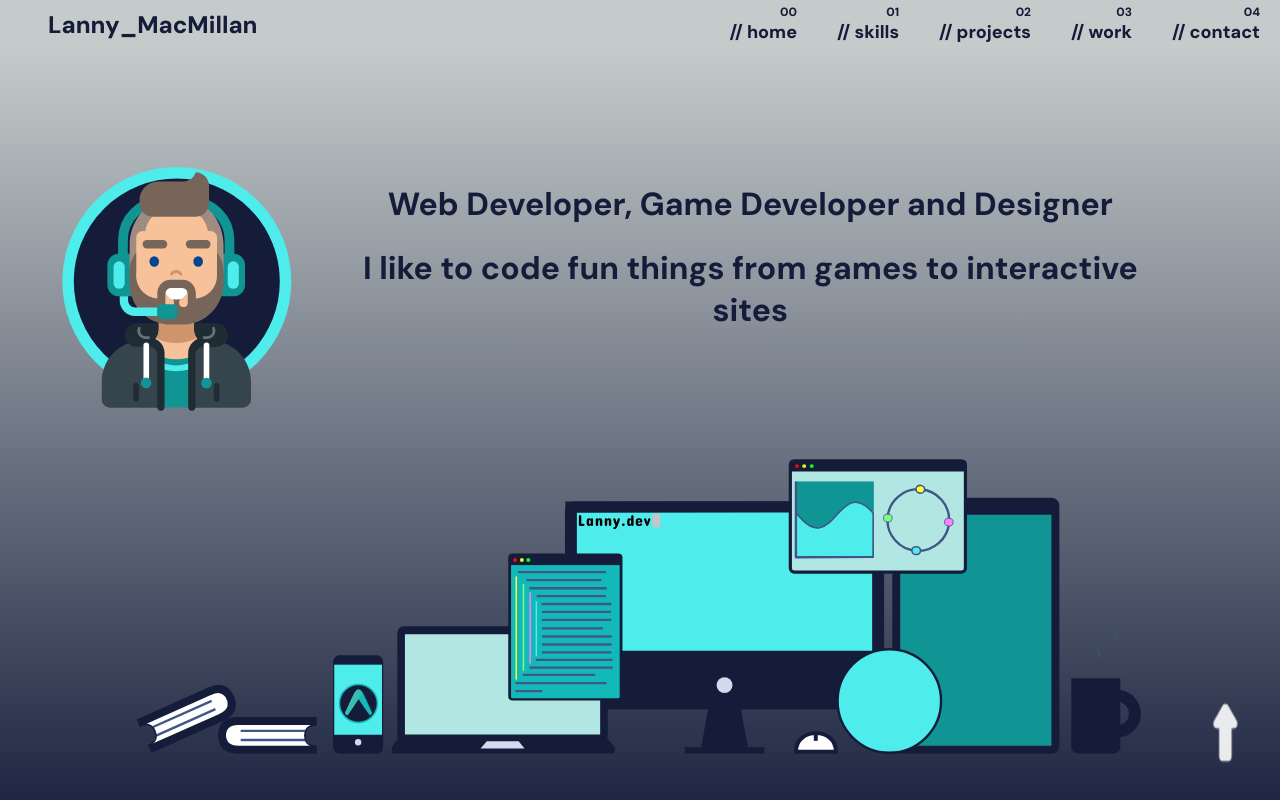
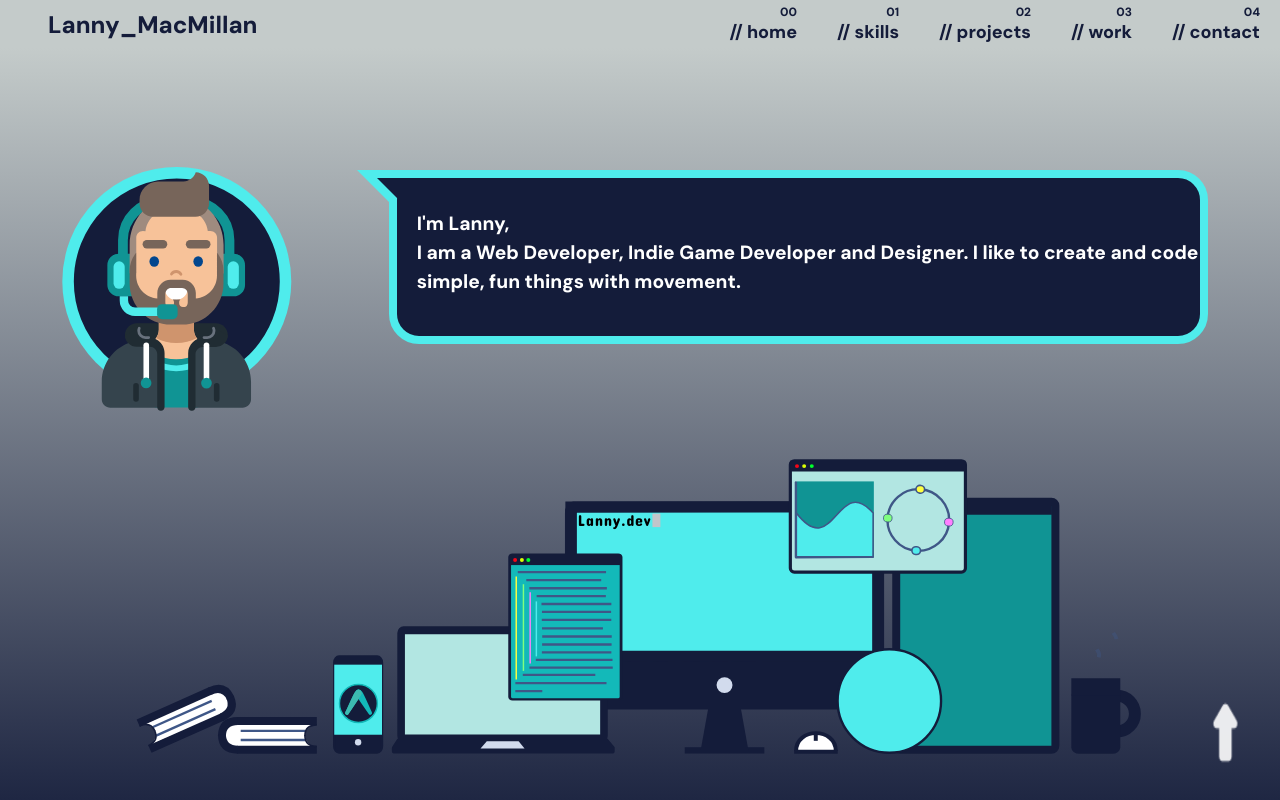
Before and after one commit to Lanny-MacMillan/dev_portfolio, a React (Create React App) app: page / in a window 1280 px wide. Shown: the top 800 px of the page. Built offline with nearby package versions, Linux system fonts and the light colour scheme; no server answers; a web font is replaced by a local one.

Commit message:
added chat bubble

```diff
--- a/src/components/contact/Contact.js
+++ b/src/components/contact/Contact.js
@@ -97,14 +97,10 @@ const Contact = ({ contact }) => {
   return (
     <>
       <ContactContainer ref={contact}>
-        {/* <Container>
-          <Header>Contact</Header>
-          <ContactDiv></ContactDiv>
-        </Container> */}
         <StartProject>
           <ConnectHeader>Starting A Project?</ConnectHeader>
           <ConnectBody>
-            Interested in working together? We should queue up a time to chat.
+            Interested in working together? We should set up a time to chat.
             <br />
             Coffee is on me
           </ConnectBody>
--- a/src/components/home/Home.js
+++ b/src/components/home/Home.js
@@ -5,6 +5,9 @@ import {
   HeroHeader,
   UpperRow,
   LowerDiv,
+  ChatDiv,
+  TalkText,
+  ChatArrow,
 } from "./Home.styles.js";
 import { SelfIconLarge } from "../assets/icons.js";
 import DevDesktop from "../assets/anim/devDesktop/DevDesktop.js";
@@ -15,8 +18,14 @@ const Home = ({ home }) => {
         <UpperRow>
           <SelfIconLarge height={"500px"} width={"500px"} />
           <HeroHeader>
-            <h1>Web Developer, Game Developer and Designer</h1>
-            <h1>I like to code fun things from games to interactive sites</h1>
+            <ChatDiv>
+              <ChatArrow />
+              <TalkText>
+                I'm Lanny,
+                <br />I am a Web Developer, Indie Game Developer and Designer. I
+                like to create and code simple, fun things with movement.
+              </TalkText>
+            </ChatDiv>
           </HeroHeader>
         </UpperRow>
         <LowerDiv>
--- a/src/components/home/Home.styles.js
+++ b/src/components/home/Home.styles.js
@@ -249,3 +249,84 @@ export const LowerDiv = styled.div`
   @media only screen and (min-width: 993px) and (max-width: 1200px) {
   }
 `;
+export const ChatDiv = styled.div`
+  margin: 40px;
+  display: inline-block;
+  position: relative;
+  width: 100%;
+  height: auto;
+  background-color: #141c3a;
+  border: 8px solid #4fecec;
+  border-radius: 30px;
+  -webkit-border-radius: 30px;
+  -moz-border-radius: 30px;
+  @media only screen and (min-width: 320px) and (max-width: 768px) {
+    width: auto;
+  }
+
+  @media only screen and (min-width: 769px) and (max-width: 992px) {
+  }
+
+  @media only screen and (min-width: 993px) and (max-width: 1200px) {
+  }
+`;
+
+export const TalkText = styled.div`
+  padding: 0px 0px 40px 20px;
+  text-align: left;
+  line-height: 1.5em;
+  color: white;
+  font-weight: 800;
+  font-family: "DM Sans", sans-serif;
+  font-size: 1.2em;
+
+  @media only screen and (min-width: 320px) and (max-width: 768px) {
+    padding: 25px 20px 25px 20px;
+    /* text-align: center; */
+  }
+
+  @media only screen and (min-width: 769px) and (max-width: 992px) {
+  }
+
+  @media only screen and (min-width: 993px) and (max-width: 1200px) {
+  }
+`;
+
+export const ChatArrow = styled.div`
+  padding: 1em;
+  text-align: left;
+  line-height: 1.5em;
+  &:before {
+    content: " ";
+    position: absolute;
+    width: 0;
+    height: 0;
+    left: -40px;
+    right: auto;
+    top: -8px;
+    bottom: auto;
+    border: 32px solid;
+    border-color: #4fecec transparent transparent transparent;
+  }
+  &:after {
+    content: " ";
+    position: absolute;
+    width: 0;
+    height: 0;
+    left: -20px;
+    right: auto;
+    top: 0px;
+    bottom: auto;
+    border: 22px solid;
+    border-color: #141c3a transparent transparent transparent;
+  }
+  @media only screen and (min-width: 320px) and (max-width: 768px) {
+    display: none;
+  }
+
+  @media only screen and (min-width: 769px) and (max-width: 992px) {
+  }
+
+  @media only screen and (min-width: 993px) and (max-width: 1200px) {
+  }
+`;
--- a/src/projects/Projects.styles.js
+++ b/src/projects/Projects.styles.js
@@ -246,7 +246,7 @@ export const ProjectCardContainer = styled.div`
   box-shadow: inset 5px 5px 5px rgba(0, 0, 0, 0.2),
     inset -5px -5px 15px rgba(255, 255, 255, 0.1),
     5px 5px 15px rgba(0, 0, 0, 0.3), -5px -5px 15px rgba(255, 255, 255, 0.1);
-  border-radius: 15px;
+  border-radius: 7px;
   overflow: hidden;
   transition: all 0.4s ease-in-out;
   height: ${(props) => (props.height ? props.height : "440px")};
@@ -261,7 +261,7 @@ export const ProjectCardContainerWide = styled.div`
   box-shadow: inset 5px 5px 5px rgba(0, 0, 0, 0.2),
     inset -5px -5px 15px rgba(255, 255, 255, 0.1),
     5px 5px 15px rgba(0, 0, 0, 0.3), -5px -5px 15px rgba(255, 255, 255, 0.1);
-  border-radius: 15px;
+  border-radius: 7px;
   overflow: hidden;
   transition: all 0.4s ease-in-out;
   height: ${(props) => (props.height ? props.height : "440px")};
@@ -276,7 +276,7 @@ export const ProjectCardContainerLarge = styled.div`
   box-shadow: inset 5px 5px 5px rgba(0, 0, 0, 0.2),
     inset -5px -5px 15px rgba(255, 255, 255, 0.1),
     5px 5px 15px rgba(0, 0, 0, 0.3), -5px -5px 15px rgba(255, 255, 255, 0.1);
-  border-radius: 15px;
+  border-radius: 7px;
   overflow: hidden;
   transition: all 0.4s ease-in-out;
   height: ${(props) => (props.height ? props.height : "440px")};
@@ -297,7 +297,7 @@ export const Image = styled.img`
   z-index: 10;
   /* margin: ${(props) => (props.margin ? props.margin : "auto")}; */
   height: ${(props) => (props.height ? props.height : "60%")};
-  border-radius: 15px 15px 0px 0px;
+  /* border-radius: 15px 15px 0px 0px; */
   transition: all 0.4s ease-in-out;
   overflow: hidden;
   object-fit: cover;
@@ -324,7 +324,7 @@ export const ImageWide = styled.img`
   z-index: 10;
   /* margin: ${(props) => (props.margin ? props.margin : "auto")}; */
   height: ${(props) => (props.height ? props.height : "60%")};
-  border-radius: 15px 15px 0px 0px;
+  /* border-radius: 15px 15px 0px 0px; */
   transition: all 0.4s ease-in-out;
   overflow: hidden;
   object-fit: fill;
@@ -349,7 +349,7 @@ export const ImageLarge = styled.img`
   z-index: 10;
   /* margin: ${(props) => (props.margin ? props.margin : "auto")}; */
   height: ${(props) => (props.height ? props.height : "100%")};
-  border-radius: 15px 15px 0px 0px;
+  /* border-radius: 15px 15px 0px 0px; */
   transition: all 0.4s ease-in-out;
   overflow: hidden;
   /* object-fit: fill; */
```
